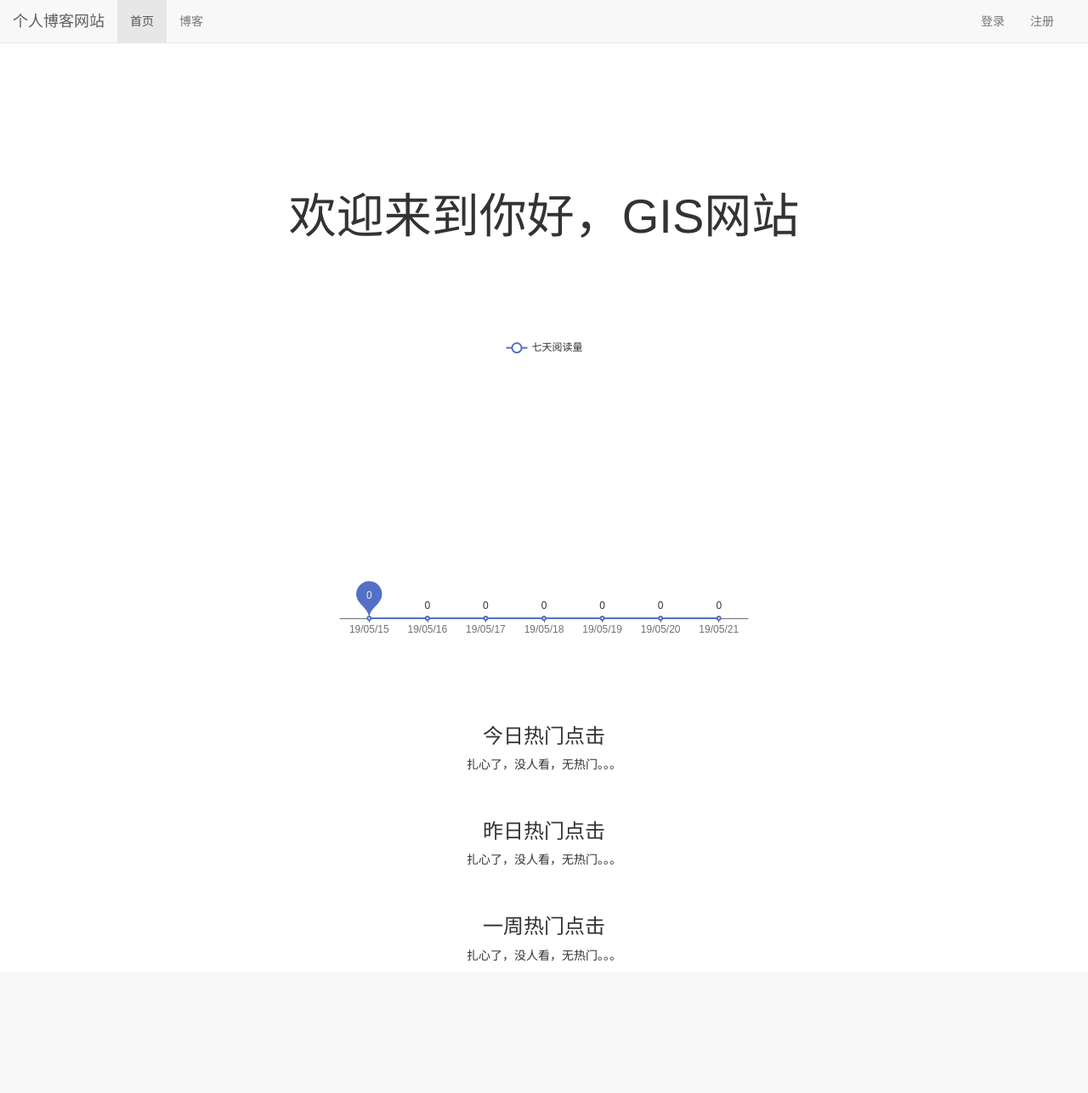
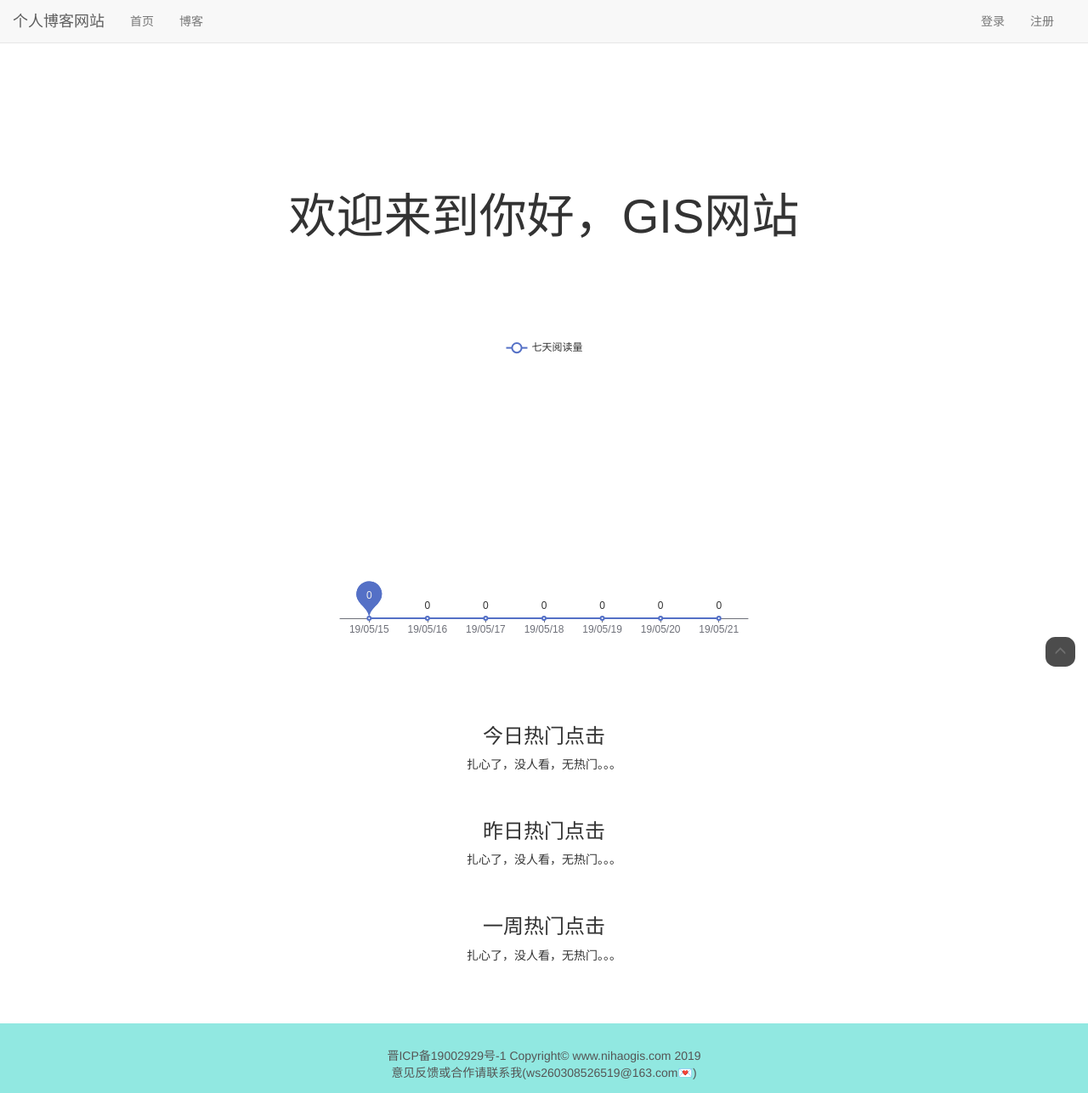
Before and after one commit to wanggis/mysite, a Django app: page / in a window 1280 px wide. Shown: the whole page at 85% size. Before the commit the page ends 1132 px from the top, so only its background shows below. Run offline with Django 3.2, Linux system fonts and the light colour scheme; data that the repository does not hold is empty; some libraries are stand-ins or nearby versions.

Commit message:
页脚备案以及返回页首的按钮

```diff
--- a/static/style/base.css
+++ b/static/style/base.css
@@ -5,4 +5,25 @@
 
 body{
     margin-top:70px!important;
+    min-height:100%;margin:0;padding:0;position:relative;
 }
+
+div.footer {
+    margin-top: 5em;
+    background-color:#91e8e1;
+    color:#555;
+}
+.website-info {
+    text-align: center;
+}
+
+div.website-info{
+    text-align: center;
+    padding-top: 2em;
+    padding-bottom: 1em;
+}
+
+div.website-info p  {
+    margin-bottom: 0;
+
+}
--- /dev/null
+++ b/templates/back_to_top_func.html
@@ -0,0 +1,50 @@
+
+<!-- 参考了 鹦鹉 的代码，在此致谢 -->
+<!-- https://ezbox.idv.tw/131/back-to-top-button-without-images -->
+
+<!-- 参考了杜赛的知乎文章，在此致谢：https://zhuanlan.zhihu.com/p/62136369 -->
+
+<button type="button" id="BackTop" class="toTop-arrow" style="z-index:100;">
+    <span class="glyphicon glyphicon-menu-up" aria-hidden="true"></span>
+</button>
+
+<script type="text/javascript">
+    //向上滚动的函数,涉及到了Jquery语法，监听两个事件：
+    //用户点击浮动按钮，将页面上滚至顶部
+    //当页面滚动时，根据页面距离顶部的距离，决定按钮显示或隐藏
+    $(function () {
+        $('#BackTop').click(function () {
+            $('html,body').animate({scrollTop:0},500);
+        });
+        $(window).scroll(function () {
+            if($(this).scrollTop()>100){
+                $('#BackTop').fadeIn(100);
+            } else {
+                $('#BackTop').stop().fadeout(100);
+            }
+        }).scroll();
+    });
+</script>
+
+
+<style type="text/css">
+    /* 按钮边框的大小、位置、样式 */
+    .toTop-arrow {
+        width: 3.5rem;
+        height: 3.5rem;
+        padding: 0;
+        margin: 0;
+        border: 0;
+        border-radius: 33%;
+        opacity: 0.7;
+        background: black;
+        cursor: pointer;
+        position: fixed;
+        right: 1.5rem;
+        bottom: 1.5rem;
+        display: none;
+    }
+
+    /* 绘制按钮中的向上箭头 */
+
+</style>
--- a/templates/base.html
+++ b/templates/base.html
@@ -26,120 +26,16 @@
     <![endif]-->
 </head>
 <body>
-    <div class="navbar navbar-default navbar-fixed-top" role ="navigation">
-        <div class="contain-fluid">{#导航条撑满整个页面#}
-            <div class="navbar-header">
-                <a class = "navbar-brand" href="/">
-                    个人博客网站
-                </a>
-                <button type="button" class="navbar-toggle collapsed" data-toggle="collapse" data-target="#navbar-collapse-1" aria-expanded="false">
-                    <span class="icon-bar"></span>
-                    <span class="icon-bar"></span>
-                    <span class="icon-bar"></span>
-                </button>
-            </div>
-            <div class="collapse navbar-collapse" id="navbar-collapse-1">
-                <ul class="nav navbar-nav">
-                    <li class="{% block nav_home_active %}{% endblock %}">
-                        <a href="/">
-                            首页
-                        </a>
-                    </li>
-                    <li class="{% block nav_blog_active %}{% endblock %}">
-                        <a href="{% url 'myblog:blog_list' %}">
-                            博客
-                        </a>
-                    </li>
-                </ul>
-
-                <ul class="nav navbar-nav navbar-right">
-                    {% if not user.is_authenticated %}
-                        <li>
-                            <a  href ="{% url 'login_user' %}?from={{ request.get_full_path }}">登录</a>
-                        </li>
-                        <li style="margin-right: 40px">
-                            <a  href ="{% url 'register_user' %}?from={{ request.get_full_path }}">注册</a>
-                        </li>
-                    {% else %}
-                    <li class="dropdown" style="margin-right: 40px">
-                      <a href="#" class="dropdown-toggle" data-toggle="dropdown" role="button" aria-haspopup="true" aria-expanded="false">
-                          {% if user.has_nickname %}
-                            {{ user.username }}({{ user.get_nickname }})
-                          {% else %}
-                            {{ user.username}}
-                          {% endif %}
-                          <span class="caret"></span>
-                      </a>
-                      <ul class="dropdown-menu">
-                        <li><a href="{% url 'user_info'%}">个人资料</a></li>
-                        <li role="separator" class="divider"></li>      {#分割线#}
-                        <li><a href="{% url 'change_password' %}">修改密码</a></li>
-                        <li role="separator" class="divider"></li>      {#分割线#}
-                        {% if user.is_staff or user.is_superuser %}
-                            <li><a href="{% url 'admin:index'%}">后台管理</a></li>
-                            <li role="separator" class="divider"></li>      {#分割线#}
-                        {% endif %}
-
-                        <li><a href="{% url 'logout'%}">退出</a></li>
-                      </ul>
-                    </li>
-                    {% endif %}
-                </ul>
-            </div>
-
-
-        </div>
+    {% include 'back_to_top_func.html' %}
+    {% include 'header.html' %}
+    <!-- 新增两个 div 容器 -->
+    <!--#push容器留出一段与页脚等高的空隙，避免正文内容与页脚重叠。-->
+    <!--#wrapper容器的底部有一个负边距，作用是给页脚容器让出位置。-->
+    <div id="wrapper">
+        {% block content %}{% endblock content %}
+        <div id="push"></div>
     </div>
-    {% block  content %}
-        <!-- Modal -->
-        <div class="modal fade" id="login_Modal" tabindex="-1" role="dialog" >
-              <div class="modal-dialog modal-sm" role="document">
-                    <div class="modal-content">
-                        <form id="login_modal_form" action="" method="POST">  {# "#"表示提交数据到本页面 #}
-                              <div class="modal-header">
-                                    <button type="button" class="close" data-dismiss="modal" aria-label="Close"><span aria-hidden="true">&times;</span></button>
-                                    <h4 class="modal-title" >登录</h4>
-                              </div>
-                              <div class="modal-body">
-                                {% csrf_token %}
-
-                                {% for field in login_modal_form %}   {#这一句会自动生成html代码：用户和密码#}
-                                    <label for="{{field.id_for_label}}}">{{field.label}}</label>
-                                    {{ field }}
-                                {% endfor %}
-                                <span  id="login_modal_tip" class = "text-danger">
-                                </span>
-                              </div>
-                              <div class="modal-footer">
-                                    <button type="submit" class="btn btn-default" >登录</button>
-                                    <button type="button" class="btn btn-primary" data-dismiss="modal">关闭</button>
-                              </div>
-                        </form>
-                        </div>
-              </div>
-        </div>
-        <script type="text/javascript">
-            $("#login_modal_form").submit(function (event) {
-            event.preventDefault();
-            $.ajax({
-                url:"{% url 'login_for_modal' %}",
-                type:'POST',
-                async : false,
-                data:$(this).serialize(),
-                cache:false,
-                success:function (data) {
-                    console.log(data)
-                    if(data['status']=="SUCCESS"){
-                        window.location.reload();//当前窗口刷新重载
-                    }else{
-                        $('#login_modal_tip').text('用户名或密码不正确')
-                    }
-                }
-            });
-        });
-        </script>
-    {% endblock %}
     {% block  script_extend %}{% endblock %}
-    {#css表格#}
+    {% include 'footer.html' %}
 </body>
 </html>
--- /dev/null
+++ b/templates/footer.html
@@ -0,0 +1,8 @@
+{% load staticfiles %}
+<!-- Footer 页脚底部备案-->
+<div class="footer">
+    <div class="website-info">
+        <p>晋ICP备19002929号-1 Copyright© www.nihaogis.com 2019</p>
+        <p>意见反馈或合作请联系我(ws260308526519@163.com💌)</p>
+    </div>
+</div>
--- /dev/null
+++ b/templates/header.html
@@ -0,0 +1,115 @@
+<div class="navbar navbar-default navbar-fixed-top" role ="navigation">
+        <div class="contain-fluid">{#导航条撑满整个页面#}
+            <div class="navbar-header">
+                <a class = "navbar-brand" href="/">
+                    个人博客网站
+                </a>
+                <button type="button" class="navbar-toggle collapsed" data-toggle="collapse" data-target="#navbar-collapse-1" aria-expanded="false">
+                    <span class="icon-bar"></span>
+                    <span class="icon-bar"></span>
+                    <span class="icon-bar"></span>
+                </button>
+            </div>
+            <div class="collapse navbar-collapse" id="navbar-collapse-1">
+                <ul class="nav navbar-nav">
+                    <li class="{% block nav_home_active %}{% endblock %}">
+                        <a href="/">
+                            首页
+                        </a>
+                    </li>
+                    <li class="{% block nav_blog_active %}{% endblock %}">
+                        <a href="{% url 'myblog:blog_list' %}">
+                            博客
+                        </a>
+                    </li>
+                </ul>
+
+                <ul class="nav navbar-nav navbar-right">
+                    {% if not user.is_authenticated %}
+                        <li>
+                            <a  href ="{% url 'login_user' %}?from={{ request.get_full_path }}">登录</a>
+                        </li>
+                        <li style="margin-right: 40px">
+                            <a  href ="{% url 'register_user' %}?from={{ request.get_full_path }}">注册</a>
+                        </li>
+                    {% else %}
+                    <li class="dropdown" style="margin-right: 40px">
+                      <a href="#" class="dropdown-toggle" data-toggle="dropdown" role="button" aria-haspopup="true" aria-expanded="false">
+                          {% if user.has_nickname %}
+                            {{ user.username }}({{ user.get_nickname }})
+                          {% else %}
+                            {{ user.username}}
+                          {% endif %}
+                          <span class="caret"></span>
+                      </a>
+                      <ul class="dropdown-menu">
+                        <li><a href="{% url 'user_info'%}">个人资料</a></li>
+                        <li role="separator" class="divider"></li>      {#分割线#}
+                        <li><a href="{% url 'change_password' %}">修改密码</a></li>
+                        <li role="separator" class="divider"></li>      {#分割线#}
+                        {% if user.is_staff or user.is_superuser %}
+                            <li><a href="{% url 'admin:index'%}">后台管理</a></li>
+                            <li role="separator" class="divider"></li>      {#分割线#}
+                        {% endif %}
+
+                        <li><a href="{% url 'logout'%}">退出</a></li>
+                      </ul>
+                    </li>
+                    {% endif %}
+                </ul>
+            </div>
+        </div>
+</div>
+
+
+
+
+<!-- Modal -->
+<div class="modal fade" id="login_Modal" tabindex="-1" role="dialog" >
+          <div class="modal-dialog modal-sm" role="document">
+                <div class="modal-content">
+                    <form id="login_modal_form" action="" method="POST">  {# "#"表示提交数据到本页面 #}
+                          <div class="modal-header">
+                                <button type="button" class="close" data-dismiss="modal" aria-label="Close"><span aria-hidden="true">&times;</span></button>
+                                <h4 class="modal-title" >登录</h4>
+                          </div>
+                          <div class="modal-body">
+                            {% csrf_token %}
+
+                            {% for field in login_modal_form %}   {#这一句会自动生成html代码：用户和密码#}
+                                <label for="{{field.id_for_label}}}">{{field.label}}</label>
+                                {{ field }}
+                            {% endfor %}
+                            <span  id="login_modal_tip" class = "text-danger">
+                            </span>
+                          </div>
+                          <div class="modal-footer">
+                                <button type="submit" class="btn btn-default" >登录</button>
+                                <button type="button" class="btn btn-primary" data-dismiss="modal">关闭</button>
+                          </div>
+                    </form>
+                    </div>
+          </div>
+    </div>
+
+
+<script type="text/javascript">
+        $("#login_modal_form").submit(function (event) {
+        event.preventDefault();
+        $.ajax({
+            url:"{% url 'login_for_modal' %}",
+            type:'POST',
+            async : false,
+            data:$(this).serialize(),
+            cache:false,
+            success:function (data) {
+                console.log(data)
+                if(data['status']=="SUCCESS"){
+                    window.location.reload();//当前窗口刷新重载
+                }else{
+                    $('#login_modal_tip').text('用户名或密码不正确')
+                }
+            }
+        });
+    });
+</script>
```
Also changed, not shown: mysite/settings/base.py (+5 -5 lines).
